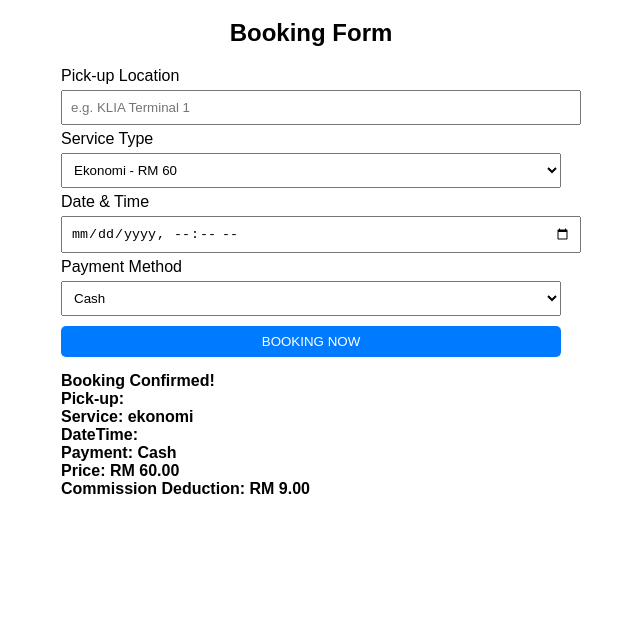
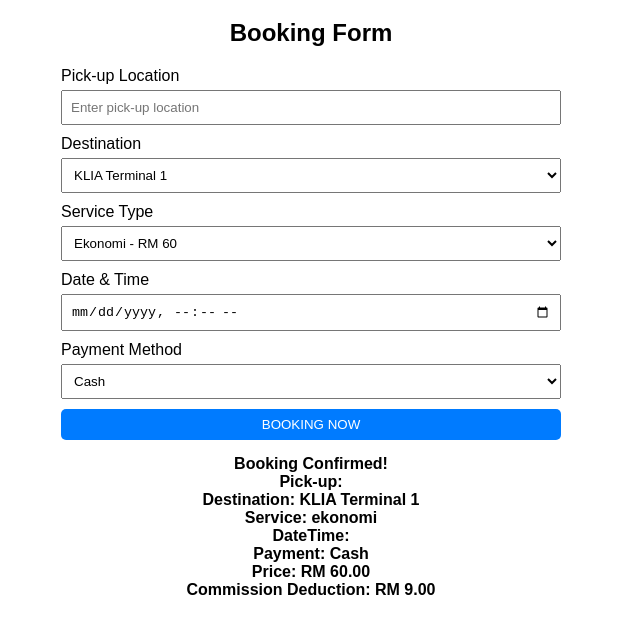
Before and after one commit to bullbearishtrader-design/driver-helper-pwa-public, a plain HTML site: page index.html in a window 1280 px wide. Both pictures are taken after a click on the button "BOOKING NOW". Shown: the part 81-714 px from the top of the page, without its empty margins (329-969 px from the left). Drawn offline with Linux system fonts and the light colour scheme.

Commit message:
Passenger Booking PWA final version

```diff
--- a/index.html
+++ b/index.html
@@ -3,14 +3,16 @@
 <head>
 <meta charset="UTF-8">
 <meta name="viewport" content="width=device-width, initial-scale=1.0">
-<title>Driver Helper PWA</title>
+<title>Passenger Booking PWA</title>
 <link rel="manifest" href="manifest.json">
 <style>
-  body { font-family: Arial; max-width: 500px; margin: auto; padding: 20px;}
+  body { font-family: Arial, sans-serif; max-width: 500px; margin: auto; padding: 20px; }
   h1,h2{text-align:center;}
-  input, select, button{width:100%; padding:8px; margin:5px 0;}
-  button{background:#007bff;color:#fff;border:none;border-radius:5px;}
-  button:hover{background:#0056b3;}
+  label { display:block; margin-top:10px; }
+  input, select, button { width:100%; padding:8px; margin-top:5px; box-sizing:border-box; }
+  button { background:#007bff; color:#fff; border:none; border-radius:5px; margin-top:10px; cursor:pointer; }
+  button:hover { background:#0056b3; }
+  #confirmation { margin-top:15px; font-weight:bold; text-align:center; white-space: pre-line; }
 </style>
 </head>
 <body>
@@ -18,8 +20,15 @@
 <h1>Passenger Booking PWA</h1>
 
 <h2>Booking Form</h2>
+
 <label>Pick-up Location</label>
-<input type="text" id="pickup" placeholder="e.g. KLIA Terminal 1">
+<input type="text" id="pickup" placeholder="Enter pick-up location">
+
+<label>Destination</label>
+<select id="destination">
+  <option value="T1">KLIA Terminal 1</option>
+  <option value="T2">KLIA Terminal 2</option>
+</select>
 
 <label>Service Type</label>
 <select id="service">
@@ -40,22 +49,26 @@
 
 <button onclick="bookJob()">BOOKING NOW</button>
 
-<div id="confirmation" style="margin-top:10px;font-weight:bold;"></div>
+<div id="confirmation"></div>
 
 <script>
 function bookJob(){
-  const pickup=document.getElementById('pickup').value;
-  const service=document.getElementById('service').value;
-  const datetime=document.getElementById('datetime').value;
-  const payment=document.getElementById('payment').value;
+  const pickup = document.getElementById('pickup').value;
+  const destination = document.getElementById('destination').value;
+  const service = document.getElementById('service').value;
+  const datetime = document.getElementById('datetime').value;
+  const payment = document.getElementById('payment').value;
 
-  let price={ekonomi:60,'6sitter':75,plus:80,exec:185}[service];
-  let commission=price*0.15;
-  const hf=new Date(datetime).getHours();
-  if((hf>=5 && hf<=10)||(hf>=17 && hf<=21)){ price*=1.25; } // HF
+  let price = {ekonomi:60,'6sitter':75,plus:80,exec:185}[service];
+  let commission = price*0.15;
 
-  document.getElementById('confirmation').innerText=
-    `Booking Confirmed!\nPick-up: ${pickup}\nService: ${service}\nDateTime: ${datetime}\nPayment: ${payment}\nPrice: RM ${price.toFixed(2)}\nCommission Deduction: RM ${commission.toFixed(2)}`;
+  const hour = new Date(datetime).getHours();
+  if((hour >=5 && hour<=10) || (hour>=17 && hour<=21)){ price *=1.25; } // HF
+
+  const destName = destination==='T1' ? 'KLIA Terminal 1' : 'KLIA Terminal 2';
+
+  document.getElementById('confirmation').innerText =
+    `Booking Confirmed!\nPick-up: ${pickup}\nDestination: ${destName}\nService: ${service}\nDateTime: ${datetime}\nPayment: ${payment}\nPrice: RM ${price.toFixed(2)}\nCommission Deduction: RM ${commission.toFixed(2)}`;
 }
 </script>
 
```
Also changed, not shown: sw.js (+11 -1 lines), manifest.json.
